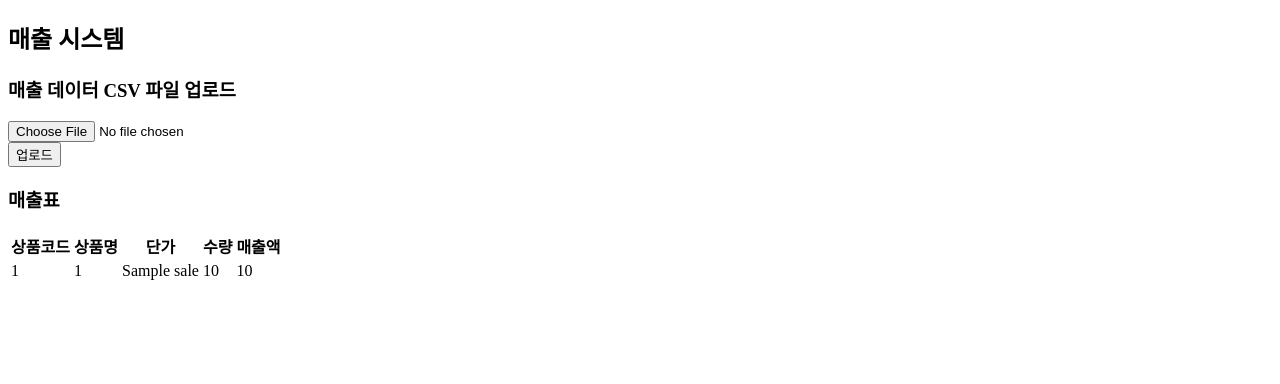
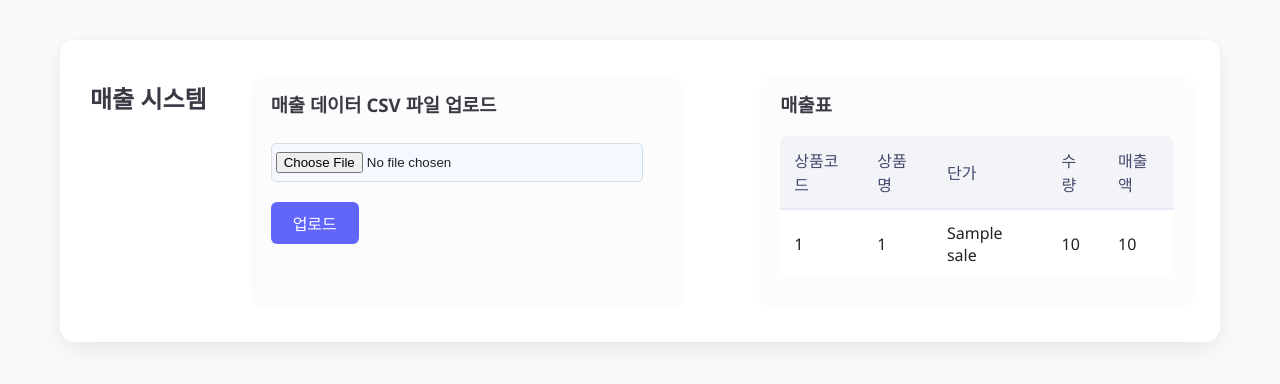
Before and after one commit to tasueom/20251022-sales-Matplotlib, a Flask app: page / in a window 1280 px wide. Shown: the top 384 px of the page. Run offline with Flask 3, Linux system fonts and the light colour scheme; tables that the repository leaves empty or names only in its code hold one stand-in row (values such as "Sample post").

Commit message:
chore: style.css 추가

```diff
--- /dev/null
+++ b/static/css/style.css
@@ -0,0 +1,99 @@
+body {
+    background: #f8fafc;
+    color: #222;
+    margin: 0;
+    font-family: 'Segoe UI', 'Malgun Gothic', Arial, sans-serif;
+}
+
+.container {
+    max-width: 1100px;
+    margin: 40px auto;
+    background: #fff;
+    border-radius: 14px;
+    padding: 40px 30px;
+    box-shadow: 0 8px 26px rgba(0,0,0,0.07), 0 1.5px 7px rgba(0,0,0,0.02);
+    display: flex;
+    justify-content: space-between;
+    gap: 48px;
+}
+
+.left, .right {
+    flex: 1 1 0;
+    padding: 10px 16px 24px 16px;
+    background: #fcfcfc;
+    border-radius: 10px;
+    box-shadow: 0 2px 10px rgba(110, 110, 255, 0.08);
+}
+
+.left {
+    margin-right: 18px;
+}
+
+.right {
+    margin-left: 18px;
+}
+
+h2, h3 {
+    margin-top: 0;
+    color: #3a3a45;
+    font-weight: 600;
+}
+
+form {
+    margin-top: 26px;
+    margin-bottom: 6px;
+}
+
+input[type="file"] {
+    background: #f5f9ff;
+    border: 1px solid #d2dee8;
+    border-radius: 5px;
+    padding: 8px 4px;
+    width: 92%;
+    margin-bottom: 14px;
+}
+
+button {
+    background: #6265fa;
+    color: #fff;
+    border: none;
+    border-radius: 6px;
+    padding: 9px 22px;
+    font-size: 1rem;
+    font-weight: 500;
+    cursor: pointer;
+    transition: background 0.17s;
+    margin-top: 6px;
+}
+button:hover {
+    background: #4a55cc;
+}
+
+table {
+    width: 100%;
+    border-collapse: collapse;
+    margin-top: 10px;
+    background: #fff;
+    border-radius: 8px;
+    overflow: hidden;
+}
+
+th, td {
+    padding: 12px 14px;
+    text-align: left;
+}
+
+th {
+    color: #47486e;
+    background: #f2f4f7;
+    font-weight: 500;
+    border-bottom: 2px solid #e6ebf5;
+}
+
+td {
+    border-bottom: 1px solid #f0f0f8;
+}
+
+tr:last-child td {
+    border-bottom: none;
+}
--- a/templates/index.html
+++ b/templates/index.html
@@ -4,6 +4,7 @@
     <meta charset="UTF-8">
     <meta name="viewport" content="width=device-width, initial-scale=1.0">
     <title>매출 시스템</title>
+    <link rel="stylesheet" href="{{ url_for('static', filename='css/style.css') }}">
 </head>
 <body>
     <div class="container">
```
